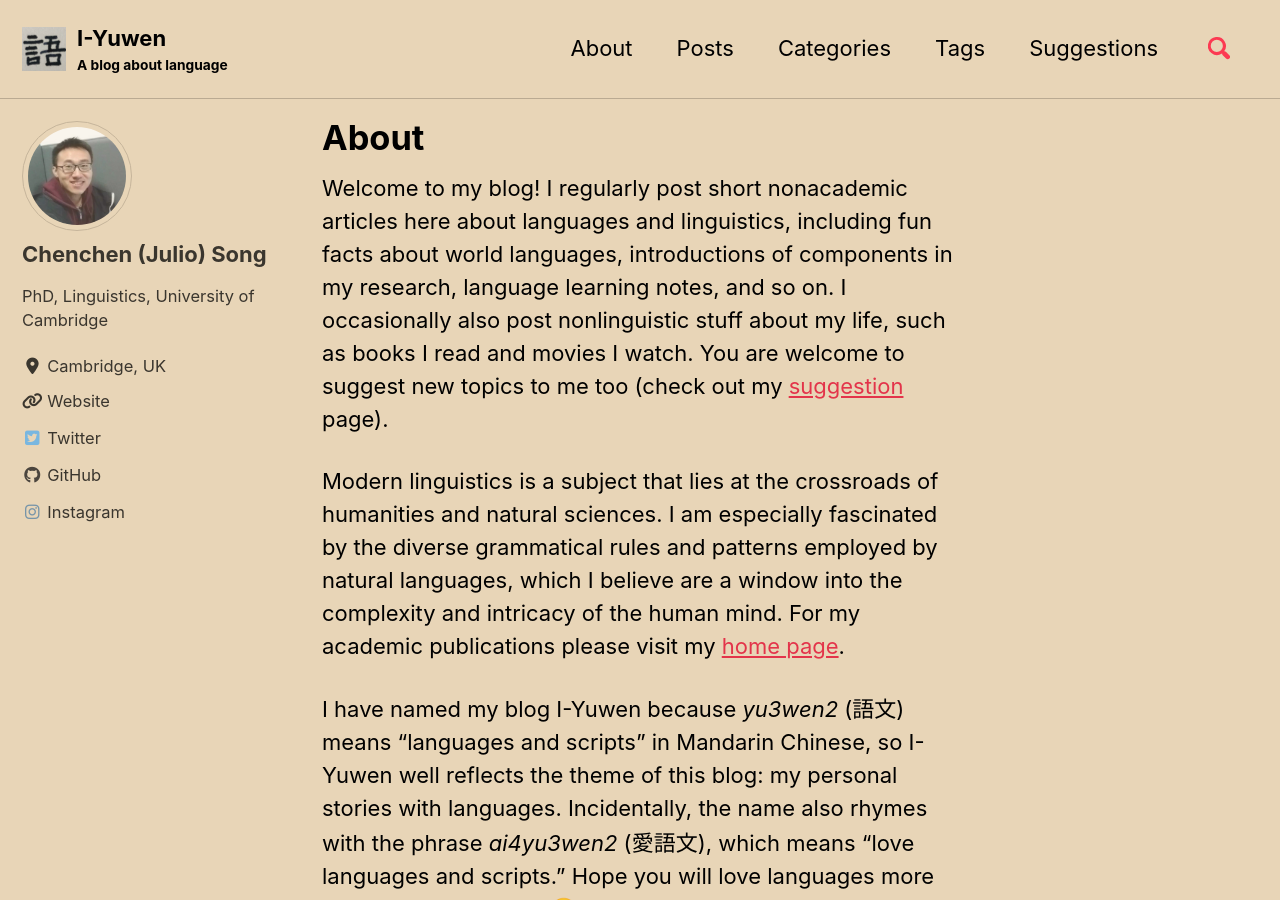
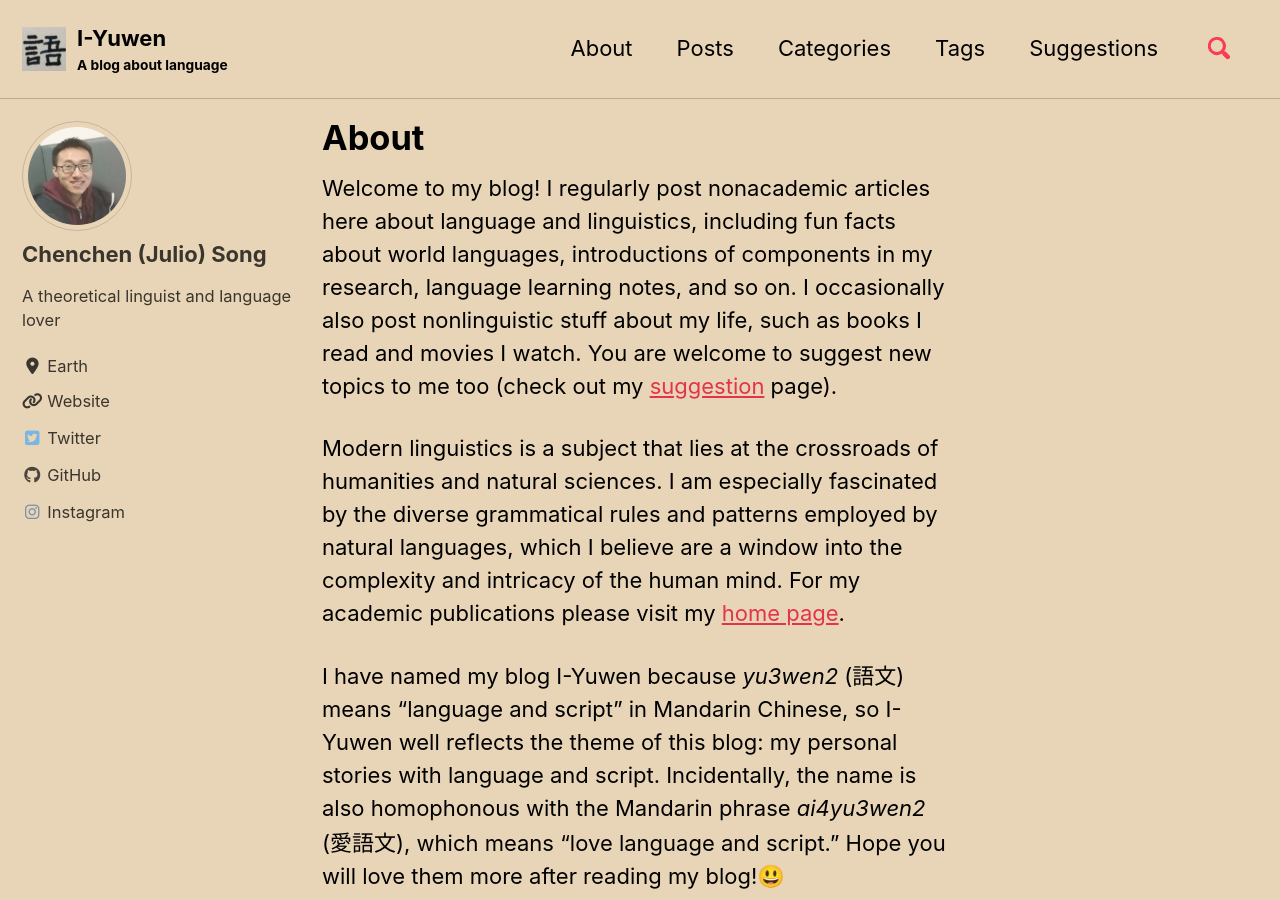
Before and after one commit to juliosong/blog, a Jekyll site: the page built from _pages/about.md, in a window 1280 px wide and 900 px high. Built offline with Jekyll 4.4.1, drawn with Linux system fonts in a browser that asks for light colours; cached includes are drawn as plain includes; nearby versions of some CDN libraries; some web fonts are replaced; comment, search, counter and statistics services are not loaded; some of the changed text lies outside the part shown.

Commit message:
updated about page

```diff
--- a/_config.yml
+++ b/_config.yml
@@ -20,7 +20,7 @@ title                    : "I-Yuwen"
 title_separator          : "|"
 subtitle                 : "A blog about language" # site tagline that appears below site title in masthead
 name                     : "Chenchen Song"
-description              : "This is the blog of Julio Song (Chenchen Song), a PhD student in linguistics at University of Cambridge."
+description              : "This is the blog of Julio Song (Chenchen Song), a theoretical linguist."
 url                      : "https://blog.juliosong.com" # the base hostname & protocol for your site e.g. "https://mmistakes.github.io"
 baseurl                  :  # the subpath of your site, e.g. "/blog"
 repository               : "juliosong/blog" # GitHub username/repo-name e.g. "mmistakes/minimal-mistakes"
@@ -110,8 +110,8 @@ analytics:
 author:
   name             : "Chenchen (Julio) Song"
   avatar           : "/assets/images/bio-photo.jpg" # path of avatar image, e.g. "/assets/images/bio-photo.jpg"
-  bio              : "PhD, Linguistics, University of Cambridge"
-  location         : "Cambridge, UK"
+  bio              : "A theoretical linguist and language lover"
+  location         : "Earth"
   email            :
   links:
     - label: "Email"
--- a/_pages/about.md
+++ b/_pages/about.md
@@ -3,10 +3,8 @@ title: "About"
 permalink: /about/
 ---
 
-Welcome to my blog! I regularly post short nonacademic articles here about languages and linguistics, including fun facts about world languages, introductions of components in my research, language learning notes, and so on. I occasionally also post nonlinguistic stuff about my life, such as books I read and movies I watch. You are welcome to suggest new topics to me too (check out my [suggestion](../suggestion) page).
+Welcome to my blog! I regularly post nonacademic articles here about language and linguistics, including fun facts about world languages, introductions of components in my research, language learning notes, and so on. I occasionally also post nonlinguistic stuff about my life, such as books I read and movies I watch. You are welcome to suggest new topics to me too (check out my [suggestion](../suggestion) page).
 
 Modern linguistics is a subject that lies at the crossroads of humanities and natural sciences. I am especially fascinated by the diverse grammatical rules and patterns employed by natural languages, which I believe are a window into the complexity and intricacy of the human mind. For my academic publications please visit my [home page](https://www.juliosong.com).
 
-I have named my blog I-Yuwen because _yu3wen2_ (<span class="hanyu">語文</span>) means "languages and scripts" in Mandarin Chinese, so I-Yuwen well reflects the theme of this blog: my personal stories with languages. Incidentally, the name also rhymes with the phrase _ai4yu3wen2_ (<span class="hanyu">愛語文</span>), which means "love languages and scripts." Hope you will love languages more after reading my blog!😃
-
-<!--(The Chinese font used in this blog is [I.Ming](https://github.com/ichitenfont/I.Ming) [<span class="hanyu">一點明體</span>], an open-source font for traditional Chinese characters.)-->
+I have named my blog I-Yuwen because _yu3wen2_ (<span class="hanyu">語文</span>) means "language and script" in Mandarin Chinese, so I-Yuwen well reflects the theme of this blog: my personal stories with language and script. Incidentally, the name is also homophonous with the Mandarin phrase _ai4yu3wen2_ (<span class="hanyu">愛語文</span>), which means "love language and script." Hope you will love them more after reading my blog!😃
```
